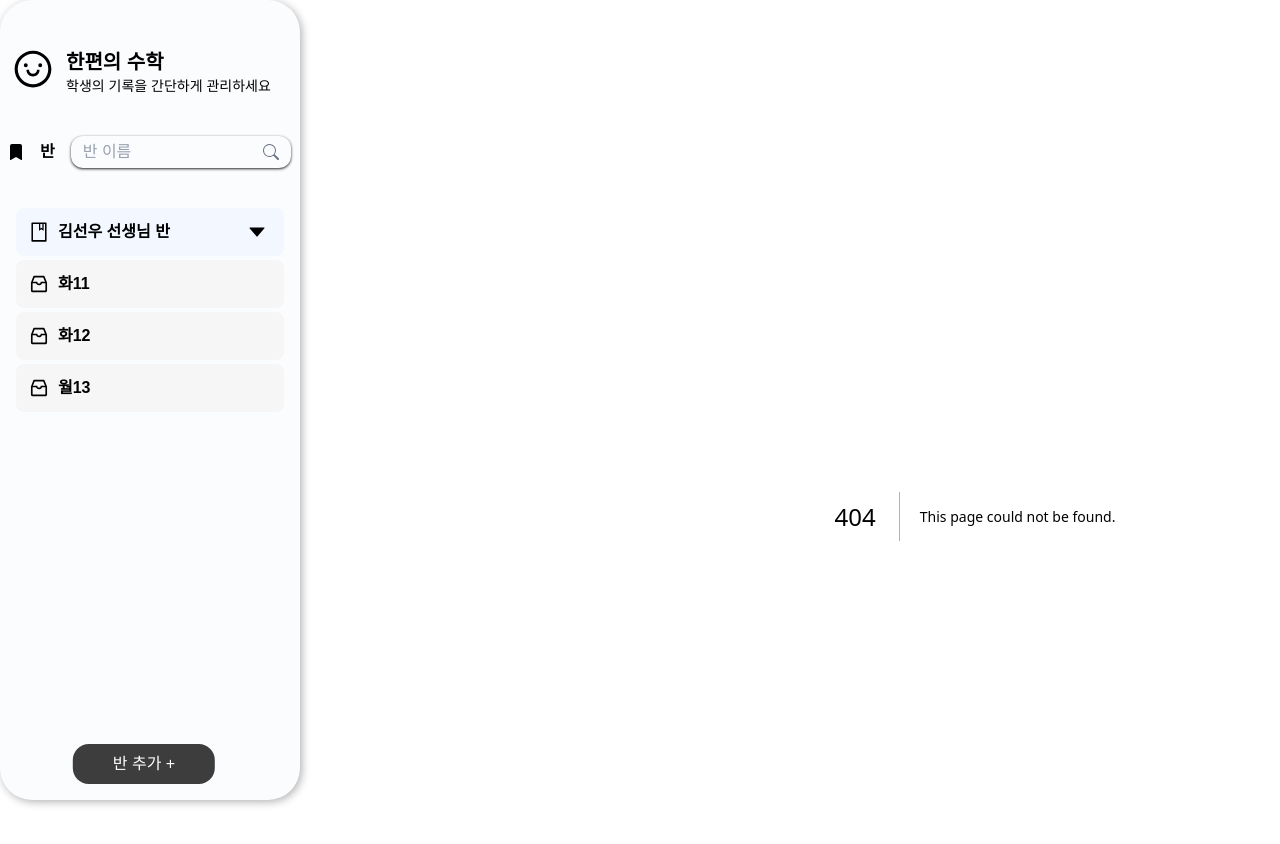
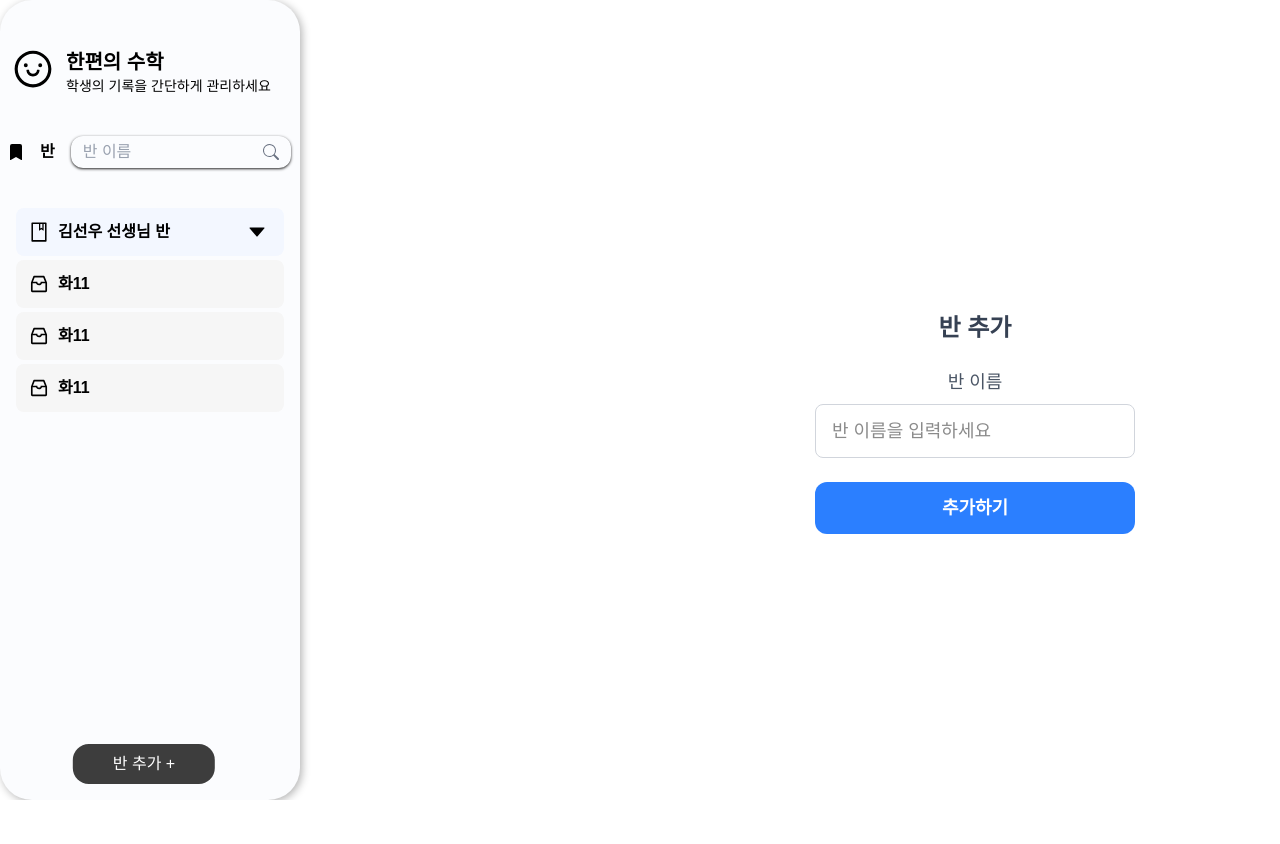
Before and after one commit to coririri/Student_Management, a Next.js app: page /course/add in a window 1280 px wide. Before the commit this address had no page. Shown: the top 844 px of the page. After the commit the page ends 800 px from the top, so only its background shows below. Built offline with nearby package versions, Linux system fonts and the light colour scheme.

Commit message:
feat: 반 추가 레이아웃 구현

```diff
--- a/package.json
+++ b/package.json
@@ -9,6 +9,7 @@
     "lint": "next lint"
   },
   "dependencies": {
+    "axios": "^1.8.4",
     "next": "15.2.4",
     "react": "^19.0.0",
     "react-dom": "^19.0.0",
--- /dev/null
+++ b/src/app/components/atoms/CourseItem.tsx
@@ -0,0 +1,14 @@
+import { AiOutlineInbox } from "react-icons/ai";
+
+function CourseItem() {
+  return (
+    <li className="mx-2 px-3 py-3 bg-[#F6F6F6] rounded-lg my-1">
+      <a className="flex items-center" href="/course/1">
+        <AiOutlineInbox size="22px" className="mr-2 flex-shrink-0" />
+        <span className="font-bold text-md">화11</span>
+      </a>
+    </li>
+  );
+}
+
+export default CourseItem;
--- /dev/null
+++ b/src/app/components/atoms/SearchBar.tsx
@@ -0,0 +1,50 @@
+"use client";
+
+import { useState } from "react";
+import { BsBookmarkFill, BsSearch } from "react-icons/bs";
+
+function SearchBar() {
+  const [searchValue, setSearchValue] = useState("");
+
+  // 검색 실행 함수
+  const handleSearch = () => {
+    console.log("검색");
+    if (searchValue.trim() !== "") {
+      // 검색 api 연결
+    }
+  };
+
+  return (
+    <div className="mb-10 flex items-center">
+      <BsBookmarkFill size="16px" />
+      <span className="font-bold ml-4">반</span>
+      <div className="relative ml-4 w-[220px]">
+        <input
+          type="text"
+          placeholder="반 이름"
+          className="w-full py-1 pl-3 pr-12 rounded-xl focus:outline-none focus:ring-2 focus:ring-[#3D3D3D] focus:border-[#3D3D3D] placeholder-gray-400 shadow-sm shadow-[#3D3D3D] shadow-offset-y-2 "
+          value={searchValue}
+          onChange={(e) => {
+            setSearchValue(e.target.value);
+          }}
+          onKeyDown={(e) => {
+            if (e.key === "Enter") {
+              handleSearch();
+            }
+          }}
+        />
+        <button
+          type="button"
+          className="absolute top-1/2 right-3 transform -translate-y-1/2 text-gray-500 cursor-pointer"
+          onClick={() => {
+            handleSearch();
+          }}
+        >
+          <BsSearch />
+        </button>
+      </div>
+    </div>
+  );
+}
+
+export default SearchBar;
--- /dev/null
+++ b/src/app/components/molecule/Navlist.tsx
@@ -0,0 +1,39 @@
+"use client";
+
+import { AiOutlineBook, AiFillCaretDown } from "react-icons/ai";
+import CourseItem from "../atoms/CourseItem";
+import { useState } from "react";
+
+function Navlist() {
+  const [isOpen, setIsOpen] = useState(true);
+  return (
+    <div>
+      <div className="mx-2 px-3 py-3 bg-[#F3F7FF] rounded-lg relative">
+        <button
+          className="flex items-center"
+          onClick={() => {
+            setIsOpen((prev) => !prev);
+          }}
+        >
+          <AiOutlineBook size="22px" className="mr-2 flex-shrink-0" />
+          <span className="font-bold text-md pr-8">김선우 선생님 반</span>
+          <AiFillCaretDown
+            size="22px"
+            className={`absolute right-4 flex-shrink-0 transition-transform duration-200 ${
+              isOpen ? "rotate-0" : "rotate-180"
+            }`}
+          />
+        </button>
+      </div>
+      {isOpen && (
+        <ul>
+          <CourseItem />
+          <CourseItem />
+          <CourseItem />
+        </ul>
+      )}
+    </div>
+  );
+}
+
+export default Navlist;
--- /dev/null
+++ b/src/app/course/[id]/page.tsx
@@ -0,0 +1,11 @@
+"use client";
+
+import { useParams } from "next/navigation";
+
+function Course() {
+  const params = useParams();
+  const courseId = params.id;
+  return <div>Course{courseId}</div>;
+}
+
+export default Course;
--- /dev/null
+++ b/src/app/course/add/page.tsx
@@ -0,0 +1,44 @@
+"use client";
+
+export default function CourseAdd() {
+  return (
+    <form
+      onSubmit={(e) => {
+        e.preventDefault();
+        const form = e.target as HTMLFormElement;
+        const titleInput = form.elements.namedItem("title") as HTMLInputElement;
+        const title = titleInput.value;
+        console.log(title);
+      }}
+      className="bg-white  p-8 w-96"
+    >
+      <h2 className="text-2xl font-bold text-gray-700 mb-6 text-center">
+        반 추가
+      </h2>
+
+      {/* 입력 필드 */}
+      <div className="mb-6">
+        <label
+          htmlFor="title"
+          className="block text-gray-600 text-lg font-medium mb-2"
+        >
+          반 이름
+        </label>
+        <input
+          type="text"
+          id="title"
+          name="title"
+          placeholder="반 이름을 입력하세요"
+          className="w-full px-4 py-3 text-lg border border-gray-300 rounded-lg focus:outline-none focus:ring-2 focus:ring-blue-500 focus:border-blue-500"
+        />
+      </div>
+
+      {/* 버튼 */}
+      <input
+        type="submit"
+        className="w-full bg-blue-500 text-white py-3 text-lg rounded-xl font-semibold hover:bg-blue-600 transition"
+        value="추가하기"
+      />
+    </form>
+  );
+}
--- a/src/app/layout.tsx
+++ b/src/app/layout.tsx
@@ -1,13 +1,10 @@
+/* eslint-disable @next/next/no-html-link-for-pages */
 import type { Metadata } from "next";
-import {
-  AiOutlineSmile,
-  AiOutlineSetting,
-  AiOutlineBook,
-  AiFillCaretDown,
-  AiOutlineInbox,
-} from "react-icons/ai";
-import { BsBookmarkFill, BsSearch } from "react-icons/bs";
+import { AiOutlineSmile, AiOutlineSetting } from "react-icons/ai";
+import SearchBar from "./components/atoms/SearchBar";
+
 import "./globals.css";
+import Navlist from "./components/molecule/Navlist";
 
 export const metadata: Metadata = {
   title: "한편의 수학",
@@ -24,6 +21,7 @@ export default function RootLayout({
       <body className="flex h-screen">
         {/* 왼쪽 네비게이션 바 */}
         <nav className="flex-none w-[300px] bg-[#FBFCFE] rounded-4xl p-2 text-black shadow-[2px_2px_8px_0px_rgba(0,0,0,0.3)]">
+          <a href="/">
             <h2 className="flex text-xl font-bold my-10 pl-1">
               <AiOutlineSmile size="42px" className="mr-3" />
               <div>
@@ -33,65 +31,33 @@ export default function RootLayout({
                 </span>
               </div>
             </h2>
-          <div className="mb-10 flex items-center">
-            <BsBookmarkFill size="16px" />
-            <span className="font-bold ml-4">반</span>
-            <div className="relative ml-4 w-[220px]">
-              <input
-                type="text"
-                placeholder="반 이름"
-                className="w-full py-1 pl-3 pr-12 rounded-xl focus:outline-none focus:ring-2 focus:ring-[#3D3D3D] focus:border-[#3D3D3D] placeholder-gray-400 shadow-sm shadow-[#3D3D3D] shadow-offset-y-2 "
-              />
-              <BsSearch className="absolute top-1/2 right-3 transform -translate-y-1/2 text-gray-500" />
+          </a>
+          <SearchBar />
+          <div>
+            <Navlist />
           </div>
-          </div>
-          <div className="mx-2 px-3 py-3 bg-[#F3F7FF] rounded-lg relative">
-            <button className="flex items-center">
-              <AiOutlineBook size="22px" className="mr-2 flex-shrink-0" />
-              <span className="font-bold text-md pr-8">김선우 선생님 반</span>
-              <AiFillCaretDown
-                size="22px"
-                className="absolute right-4 flex-shrink-0"
-              />
-            </button>
-          </div>
-          <ul>
-            <li className="mx-2 px-3 py-3 bg-[#F6F6F6] rounded-lg my-1">
-              <button className="flex items-center">
-                <AiOutlineInbox size="22px" className="mr-2 flex-shrink-0" />
-                <span className="font-bold text-md">화11</span>
-              </button>
-            </li>
-            <li className="mx-2 px-3 py-3 bg-[#F6F6F6] rounded-lg my-1">
-              <button className="flex items-center">
-                <AiOutlineInbox size="22px" className="mr-2 flex-shrink-0" />
-                <span className="font-bold text-md ">화12</span>
-              </button>
-            </li>
-            <li className="mx-2 px-3 py-3 bg-[#F6F6F6] rounded-lg my-1">
-              <button className="flex items-center">
-                <AiOutlineInbox size="22px" className="mr-2 flex-shrink-0" />
-                <span className="font-bold text-md">월13</span>
-              </button>
-            </li>
-          </ul>
 
           {/* 버튼을 항상 아래에 고정 */}
-          <button className="fixed bottom-4 left-36 transform -translate-x-1/2 text-white bg-[#3D3D3D] font-xs py-2 px-10 rounded-2xl">
+          <a
+            href="/course/add"
+            className="fixed bottom-4 left-36 transform -translate-x-1/2 text-white bg-[#3D3D3D] font-xs py-2 px-10 rounded-2xl"
+          >
             반 추가 +
-          </button>
+          </a>
         </nav>
 
         {/* 오른쪽 영역 (Header + Contents) */}
         <div className="grow flex flex-col">
           {/* 상단 헤더 */}
-          <header className="h-16 flex items-start justify-end px-4 mt-12">
+          <header className="h-16 flex items-start justify-end px-4 pt-12">
             <p className="text-sm font-bold pr-2">김선우</p>
             <AiOutlineSetting size="16px" className="mr-8 mt-[1px]" />
           </header>
           {/* 메인 콘텐츠 영역 */}
           <main>
-            <div className="w-[1350px] mx-auto mt-12">{children}</div>
+            <div className="w-[1350px] mx-auto flex justify-center items-center h-full text-center mt-36">
+              {children}
+            </div>
           </main>
         </div>
       </body>
--- a/src/app/page.tsx
+++ b/src/app/page.tsx
@@ -1,15 +1,12 @@
 // app/page.tsx
 export default function Home() {
   return (
-    <div className="flex justify-center items-center h-full text-center">
-      <div>
-        <h1 className="text-2xl font-bold mb-4">
-          아직 가지고 계신 반이 없으시군요!
-        </h1>
-        <p className="text-lg mb-6">
-          왼쪽 아래 반 추가 버튼을 사용해 반을 만들어보세요!
-        </p>
-      </div>
+    <div>
+      <h1 className="text-2xl font-bold mb-4">선택된 반이 없으시군요!</h1>
+      <p className="text-lg mb-6">
+        1. 왼쪽 메뉴바에서 반을 선택하거나 <br /> 2. 왼쪽 아래 반 추가 버튼을
+        사용해 반을 만들어주세요.
+      </p>
     </div>
   );
 }
```
Also changed, not shown: 1 other file (tests, documents, lock files or other folders). Lines whose indentation alone changed are shown as unchanged.
